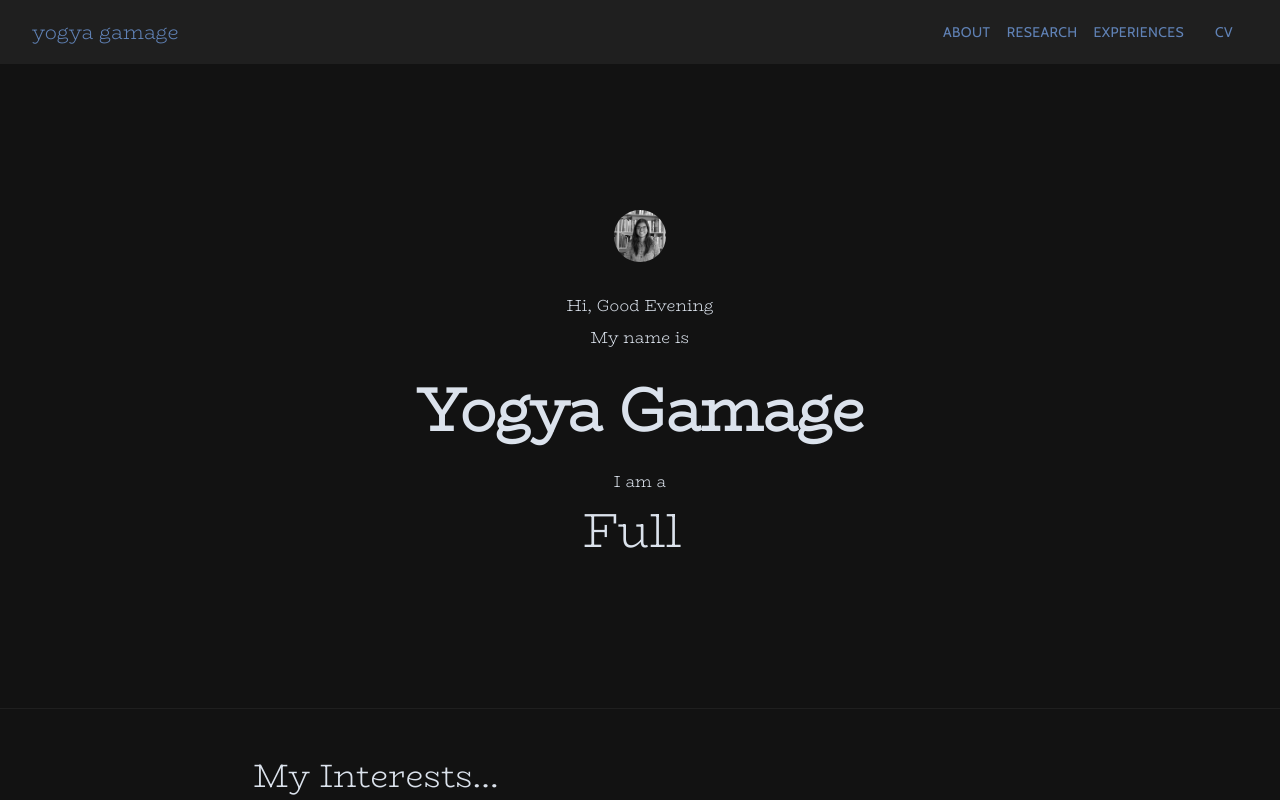
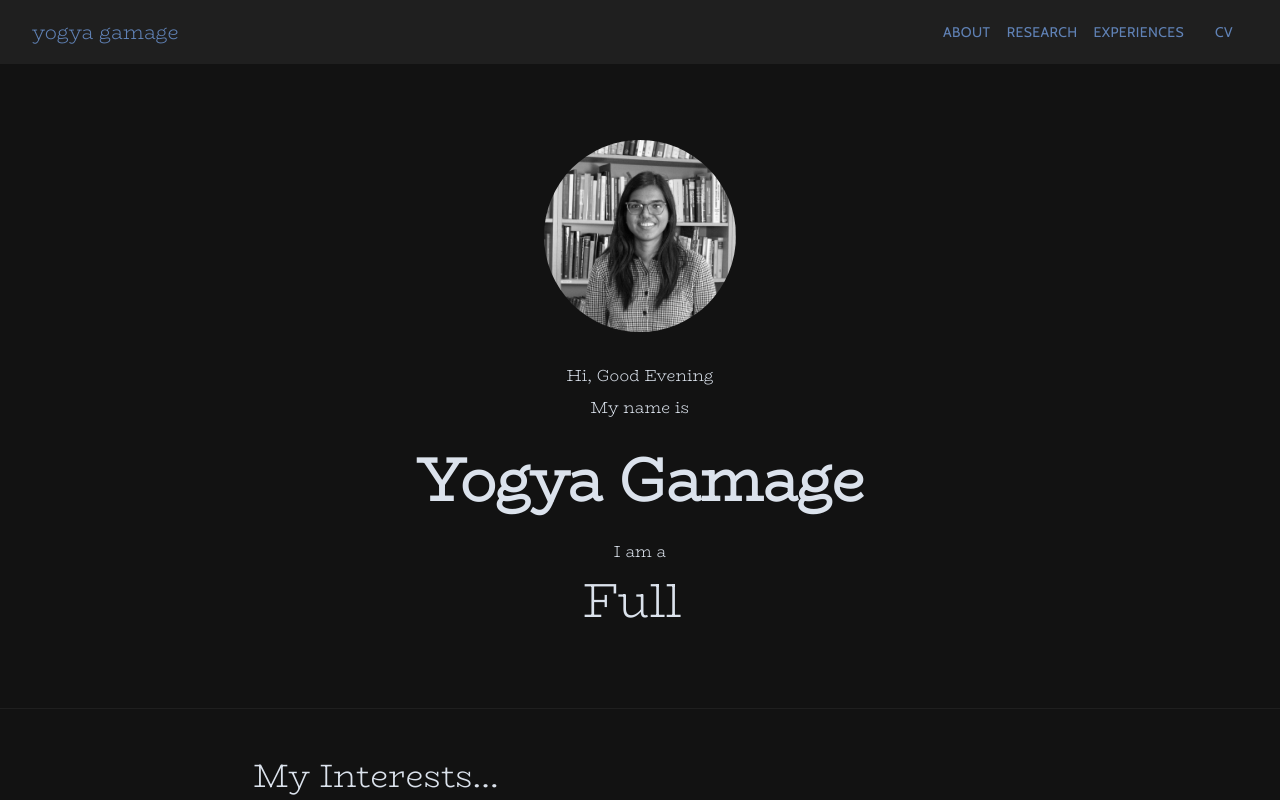
Before and after one commit to yogyagamage/portfolio, a Next.js app: page / in a window 1280 px wide. Shown: the top 800 px of the page. Built offline with nearby package versions, Linux system fonts and the light colour scheme.

Commit message:
update image size

```diff
--- a/styles/Home.module.css
+++ b/styles/Home.module.css
@@ -109,10 +109,10 @@
 }
 
 .me-avatar {
-  width: 50vw;
-  height: 50vw;
-  max-width: 250px;
-  max-height: 250px;
+  width: 15vw !important;
+  height: 15vw !important;
+  min-width: 100px !important;
+  min-height: 100px !important;
   filter: grayscale();
 }
 
```
